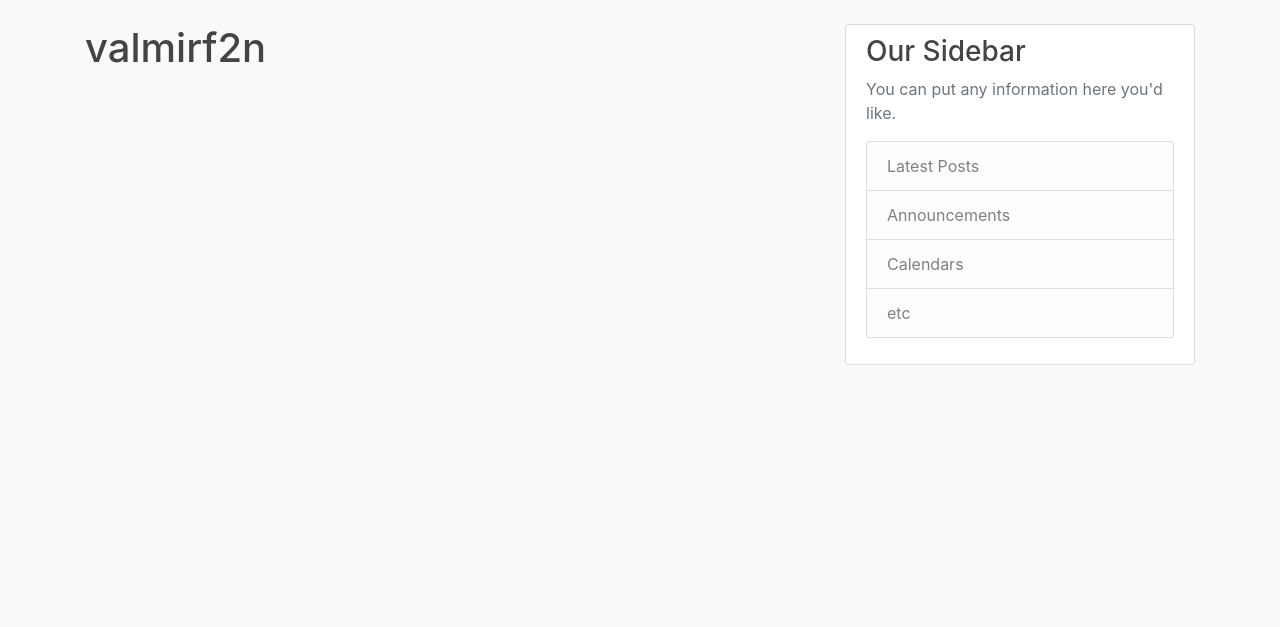
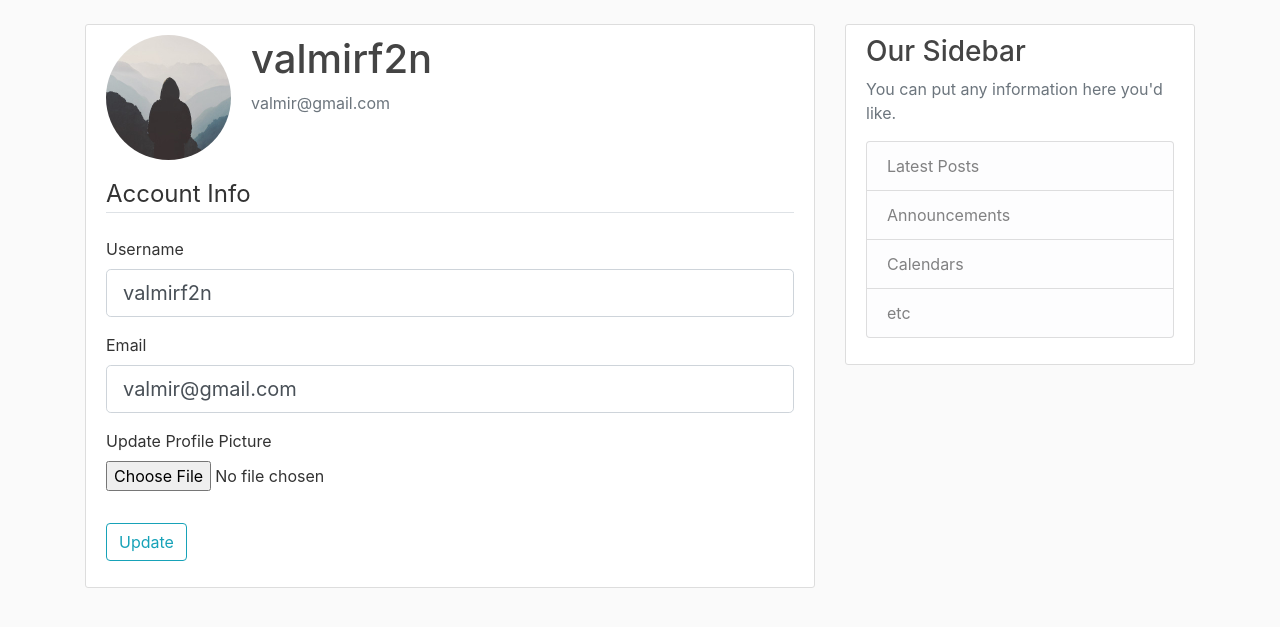
Before and after one commit to vladf2n/flask_blog_project, a Flask app: page /account in a window 1280 px wide. Shown: the part 56-683 px from the top of the page. Run offline with Flask 2, Linux system fonts and the light colour scheme; a user stored in the database is signed in; some libraries are stand-ins or nearby versions.

Commit message:
Account page has been created and now the users can update their data

```diff
--- a/flaskblog/forms.py
+++ b/flaskblog/forms.py
@@ -1,4 +1,6 @@
 from flask_wtf import FlaskForm
+from flask_wtf.file import FileField, FileAllowed # The type field and the validator
+from flask_login import current_user
 from wtforms import StringField, PasswordField, SubmitField, BooleanField
 from wtforms.validators import DataRequired, Length, Email, EqualTo, ValidationError
 from flaskblog.models import User
@@ -26,3 +28,22 @@ class LoginForm(FlaskForm):
     password = PasswordField('Password', validators=[DataRequired()])
     remember = BooleanField('Remember Me')
     submit = SubmitField('Login')
+
+
+class UpdateAccountForm(FlaskForm):
+    username = StringField('Username', validators=[DataRequired(), Length(min=2, max=20)])
+    email = StringField('Email', validators=[DataRequired(), Email()])
+    picture = FileField('Update Profile Picture', validators=[FileAllowed(['jpg', 'png'])])
+    submit = SubmitField('Update')
+
+    def validate_username(self, username):
+        if username.data != current_user.username:
+            user = User.query.filter_by(username=username.data).first()
+            if user:
+                raise ValidationError('That username is taken. Please choose a different one.')
+
+    def validate_email(self, email):
+        if email.data != current_user.email:
+            user = User.query.filter_by(email=email.data).first()
+            if user:
+                raise ValidationError('That email is taken. Please choose a different one.')
--- a/flaskblog/routes.py
+++ b/flaskblog/routes.py
@@ -1,6 +1,9 @@
+import os
+import secrets
+from PIL import Image
 from flask import render_template, url_for, flash, redirect, request
 from flaskblog import app, db, bcrypt
-from flaskblog.forms import RegistrationForm, LoginForm
+from flaskblog.forms import RegistrationForm, LoginForm, UpdateAccountForm
 from flaskblog.models import User, Post
 from flask_login import login_user, current_user, logout_user, login_required
 
@@ -60,6 +63,7 @@ def login():
         user = User.query.filter_by(email=form.email.data).first()
 
         if user and bcrypt.check_password_hash(user.password, form.password.data):
+            # This will make the current_user be the 'user' on this session
             login_user(user, remember=form.remember.data)
             next_page = request.args.get('next')
             return redirect(next_page) if next_page else redirect(url_for('home'))
@@ -73,7 +77,40 @@ def logout():
     logout_user()
     return redirect(url_for('home'))
 
-@app.route("/account")
+
+def save_picture(form_picture):
+    random_hex = secrets.token_hex(8)
+    _, file_extention = os.path.splitext(form_picture.filename)
+    picture_file_name = random_hex + file_extention
+    picture_path = os.path.join(app.root_path, 'static/profile_pics', picture_file_name)
+
+    output_size = (125, 125)
+    image = Image.open(form_picture)
+    image.thumbnail(output_size)
+
+    image.save(picture_path)
+
+    return picture_file_name
+
+
+@app.route("/account", methods=['GET', 'POST'])
 @login_required
 def account():
-    return render_template('account.html', title='Account')
+    form = UpdateAccountForm()
+    if form.validate_on_submit():
+        if form.picture.data:
+            picture_file = save_picture(form.picture.data)
+            current_user.image_file = picture_file
+
+        current_user.username = form.username.data
+        current_user.email = form.email.data
+        db.session.commit()
+        flash('Your account has been updated!', 'success')
+        return redirect(url_for('account'))
+    elif request.method == 'GET':
+        form.username.data = current_user.username
+        form.email.data = current_user.email
+
+    image_file = url_for('static', filename='profile_pics/' + current_user.image_file)
+    return render_template('account.html', title='Account',
+                            image_file=image_file, form=form)
--- a/flaskblog/templates/account.html
+++ b/flaskblog/templates/account.html
@@ -1,4 +1,63 @@
 {% extends "layout.html" %}
 {% block content %}
-    <h1>{{ current_user.username }}</h1>
+    <div class="content-section">
+        <div class="media">
+            <img class="rounded-circle account-img" src="{{ image_file }}">
+            <div class="media-body">
+                <h2 class="account-heading">{{ current_user.username }}</h2>
+                <p class="text-secondary">{{ current_user.email }}</p>
+            </div>
+        </div>
+
+        <form method="POST" action="" enctype="multipart/form-data">
+            {{ form.hidden_tag() }}
+            <fieldset class="form-group">
+                <legend class="border-bottom mb-4">Account Info</legend>
+                <div class="form-group">
+                    {{ form.username.label(class="form-control-label") }}
+
+                    {% if form.username.errors %}
+                        {{ form.username(class="form-control form-control-lg is-invalid") }}
+                        <div class="invalid-feedback d-block">
+                            {% for error in form.username.errors %}
+                                <span>{{ error }}</span>
+                            {% endfor %}
+                        </div>
+                    {% else %}
+                        {{ form.username(class="form-control form-control-lg") }}
+                    {% endif %}
+                </div>
+
+                <div class="form-group">
+                    {{ form.email.label(class="form-control-label") }}
+
+                    {% if form.email.errors %}
+                        {{ form.email(class="form-control form-control-lg is-invalid") }}
+                        <div class="invalid-feedback">
+                            {% for error in form.email.errors %}
+                                <span>{{ error }}</span>
+                            {% endfor %}
+                        </div>
+                    {% else %}
+                        {{ form.email(class="form-control form-control-lg") }}
+                    {% endif %}
+                </div>
+
+                <div class="form-group">
+                    {{ form.picture.label() }}
+                    {{ form.picture(class="form-control-file") }}
+                    {% if form.picture.errors %}
+                        {% for error in form.picture.errors %}
+                            <span class="text-danger">{{ error }}</span></br>
+                        {% endfor %}
+                    {% endif %}
+                </div>
+            </fieldset>
+
+            <div class="form-group">
+                {{ form.submit(class="btn btn-outline-info") }}
+            </div>
+
+        </form>
+    </div>
 {% endblock content %}
--- a/tutorials/requirements.txt
+++ b/tutorials/requirements.txt
@@ -12,6 +12,7 @@ itsdangerous==1.1.0
 Jinja2==2.11.1
 MarkupSafe==1.1.1
 numpy==1.18.1
+Pillow==7.1.1
 pycparser==2.19
 six==1.14.0
 SQLAlchemy==1.3.13
```
Also changed, not shown: flaskblog/site.db, flaskblog/static/profile_pics/869851e7d8df87cf.jpg (added), flaskblog/static/profile_pics/default.jpg (added).
